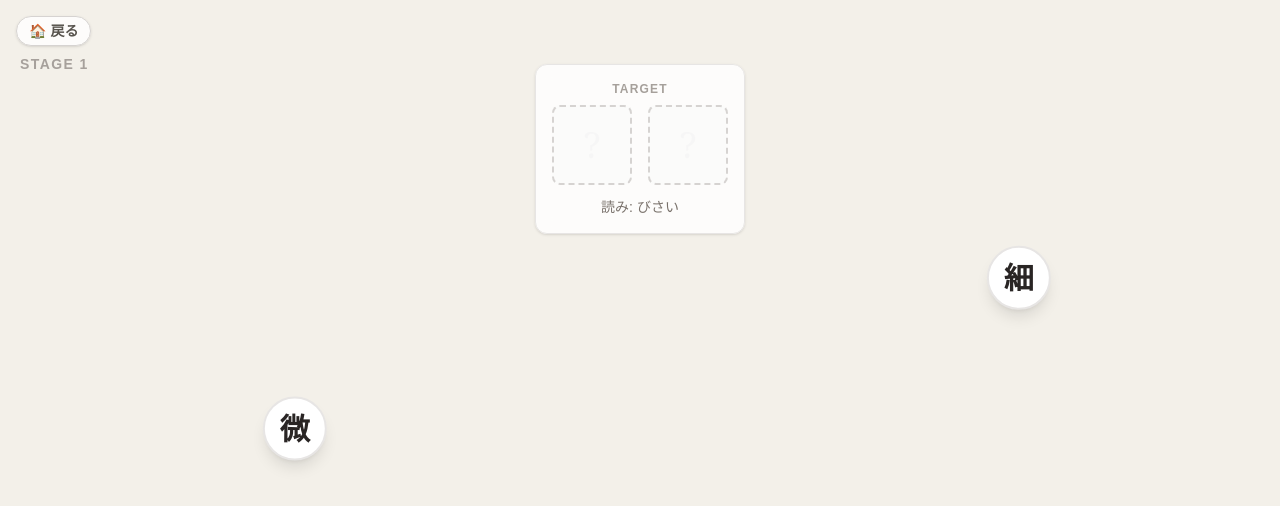
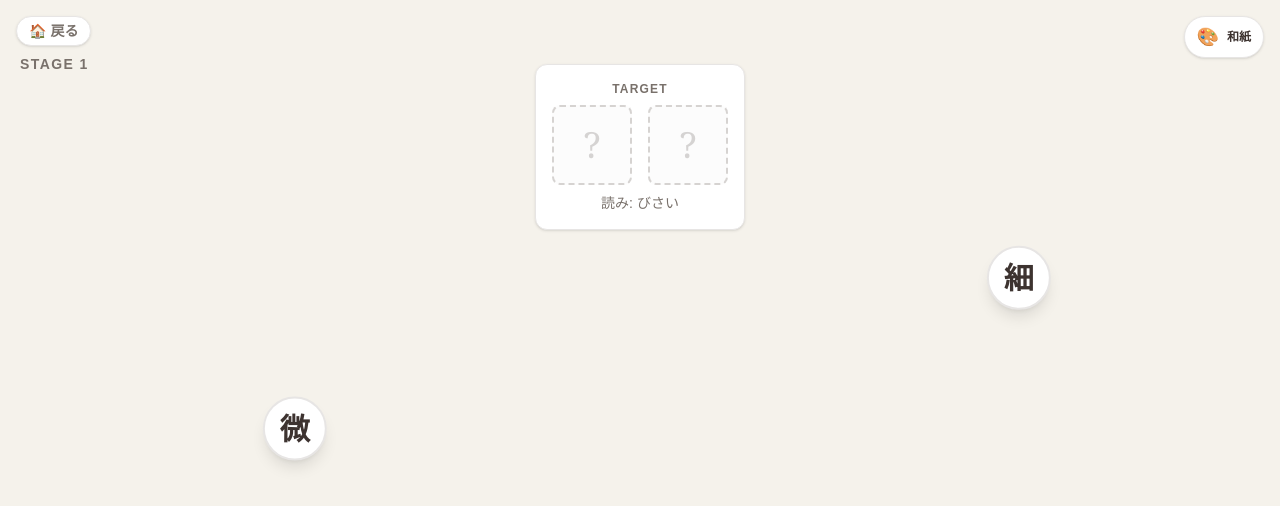
Before and after one commit to yuji-oonaka/kanji-merge, a Next.js app: page /play in a window 1280 px wide. Shown: the top 506 px of the page. Built offline with nearby package versions, Linux system fonts and the light colour scheme.

Commit message:
feat: スキン・テーマ機能の実装（物理演算版UI対応）

```diff
--- a/src/features/game-board/components/FloatingPart.tsx
+++ b/src/features/game-board/components/FloatingPart.tsx
@@ -2,13 +2,11 @@
 
 import { motion, useDragControls } from "framer-motion";
 import { useState } from "react";
-
-// エイリアス(@)を使わず、相対パスで確実に指定
-// components -> game-board -> features -> src -> kanji-core...
 import { GamePart } from "../../kanji-core/types";
 import { useMergeJudge } from "../hooks/useMergeJudge";
-// components -> game-board -> features -> src -> lib -> utils...
 import { cn } from "../../../lib/utils/tw-merge";
+import { useGameStore } from "../stores/store"; // 追加
+import { THEMES } from "../constants/themes"; // 追加
 
 interface FloatingPartProps {
   part: GamePart;
@@ -16,7 +14,6 @@ interface FloatingPartProps {
   y: number;
 }
 
-// 指で隠れないようにずらす量 (px)
 const DRAG_OFFSET_Y = -60;
 
 export function FloatingPart({ part, x, y }: FloatingPartProps) {
@@ -24,61 +21,62 @@ export function FloatingPart({ part, x, y }: FloatingPartProps) {
   const { handleDragEnd } = useMergeJudge();
   const [isDragging, setIsDragging] = useState(false);
 
+  // ▼ テーマ取得
+  const currentTheme = useGameStore((state) => state.currentTheme);
+  const theme = THEMES[currentTheme];
+
   return (
     <motion.div
       drag
       dragControls={controls}
-      dragMomentum={false} // 慣性を切って吸い付きを良くする
-      dragElastic={0} // ゴム紐効果も切る
-      // 座標は初期値のみ渡し、あとはFramer Motionに任せる
+      dragMomentum={false}
+      dragElastic={0}
       initial={{ x, y, scale: 0, opacity: 0 }}
       animate={{
         x,
         y,
-        scale: isDragging ? 1.2 : 1, // ドラッグ中は大きく
+        scale: isDragging ? 1.2 : 1,
         opacity: 1,
-        zIndex: isDragging ? 50 : 0, // ドラッグ中は最前面
+        zIndex: isDragging ? 50 : 0,
         filter: isDragging
           ? "drop-shadow(0px 10px 10px rgba(0,0,0,0.3))"
-          : "none", // 持ち上げてる感の影
+          : "none",
       }}
-      // ドラッグ開始・終了の検知
       onDragStart={() => setIsDragging(true)}
       onDragEnd={(_, info) => {
         setIsDragging(false);
-
-        // ドロップ時の絶対座標を計算
-        // x, y = ストア上の初期位置
-        // info.offset = ドラッグ開始位置からの移動量
         const currentFingerX = x + info.offset.x;
         const currentFingerY = y + info.offset.y;
-
-        // ★重要: 判定座標を「指の位置」ではなく「表示されている漢字の位置」に補正する
-        // 見た目を上にずらしているので、判定も上にずらさないと直感とズレる
         const dropX = currentFingerX;
         const dropY = currentFingerY + DRAG_OFFSET_Y;
-
         handleDragEnd(part, dropX, dropY);
       }}
       className="absolute touch-none select-none flex items-center justify-center cursor-grab active:cursor-grabbing"
     >
-      {/* ドラッグのヒット判定(親div)と、見た目の表示(子div)を分けることで
-        「判定は指の位置だが、見た目は上」を実現する
-      */}
       <motion.div
         animate={{
-          y: isDragging ? DRAG_OFFSET_Y : 0, // ドラッグ中だけ上にずらす
+          y: isDragging ? DRAG_OFFSET_Y : 0,
         }}
         transition={{ type: "spring", stiffness: 300, damping: 20 }}
+        // ▼ クラス名を動的に変更
         className={cn(
           "flex items-center justify-center",
           "w-16 h-16 rounded-full shadow-lg",
-          "bg-white border-2 border-stone-200 text-stone-800",
+          "border-2",
           "font-serif text-3xl font-bold",
-          "transition-colors",
-          part.type === "KANJI"
-            ? "bg-amber-50 border-amber-200 text-amber-900 w-20 h-20 text-4xl"
-            : "bg-white"
+          "transition-colors duration-300",
+          theme.colors.partBg, // 背景色
+          theme.colors.partBorder, // 枠線色
+          theme.colors.text, // 文字色
+
+          // 漢字(KANJI)タイプの場合は少し大きく強調
+          part.type === "KANJI" && [
+            "w-20 h-20 text-4xl",
+            // KANJIの場合はアクセントカラーを混ぜるなどの調整
+            currentTheme === "paper"
+              ? "bg-amber-50 border-amber-200 text-amber-900"
+              : `border-[${theme.colors.accent}]`,
+          ]
         )}
       >
         {part.char}
--- a/src/features/game-board/components/GoalSlot.tsx
+++ b/src/features/game-board/components/GoalSlot.tsx
@@ -2,8 +2,8 @@
 
 import { motion } from "framer-motion";
 import { JukugoDefinition } from "@/features/kanji-core/types";
-// ★修正: 正しいパスを指定
 import { useGameStore } from "../stores/store";
+import { THEMES } from "../constants/themes"; // 追加
 
 interface GoalSlotProps {
   target: JukugoDefinition | null;
@@ -11,16 +11,16 @@ interface GoalSlotProps {
 
 export function GoalSlot({ target }: GoalSlotProps) {
   const filledIndices = useGameStore((state) => state.filledIndices);
+  const currentTheme = useGameStore((state) => state.currentTheme); // 追加
+  const theme = THEMES[currentTheme]; // 追加
 
   if (!target) return null;
 
   const charCount = target.components.length;
-  // 文字数が多い場合はスロットサイズを小さくする
   const isLong = charCount >= 4;
   const isMedium = charCount === 3;
 
-  // サイズクラスの決定
-  let slotSizeClass = "w-20 h-20"; // デフォルト(2文字)
+  let slotSizeClass = "w-20 h-20";
   let textSizeClass = "text-4xl";
 
   if (isLong) {
@@ -32,8 +32,13 @@ export function GoalSlot({ target }: GoalSlotProps) {
   }
 
   return (
-    <div className="flex flex-col items-center gap-2 p-4 bg-white/80 backdrop-blur-sm rounded-xl shadow-sm border border-stone-200 transition-all duration-500 mx-4">
-      <div className="text-xs font-bold text-stone-400 tracking-widest">
+    <div
+      className={`
+      flex flex-col items-center gap-2 p-4 rounded-xl shadow-sm border transition-all duration-500 mx-4 backdrop-blur-sm
+      ${theme.colors.partBg} ${theme.colors.partBorder}
+    `}
+    >
+      <div className={`text-xs font-bold tracking-widest ${theme.colors.sub}`}>
         TARGET
       </div>
 
@@ -44,7 +49,11 @@ export function GoalSlot({ target }: GoalSlotProps) {
           return (
             <div
               key={`${target.id}-slot-${index}`}
-              className={`relative ${slotSizeClass} border-2 border-dashed border-stone-300 rounded-lg flex items-center justify-center bg-stone-50/50 overflow-hidden transition-all`}
+              // ▼ テーマ色を適用
+              className={`
+                relative ${slotSizeClass} border-2 border-dashed rounded-lg flex items-center justify-center overflow-hidden transition-all
+                ${theme.colors.slotBg} ${theme.colors.slotBorder}
+              `}
             >
               {/* 正解の漢字 */}
               {isFilled && (
@@ -52,7 +61,17 @@ export function GoalSlot({ target }: GoalSlotProps) {
                   initial={{ scale: 0, opacity: 0, rotate: -10 }}
                   animate={{ scale: 1, opacity: 1, rotate: 0 }}
                   transition={{ type: "spring", stiffness: 200, damping: 15 }}
-                  className={`w-full h-full bg-amber-100 flex items-center justify-center ${textSizeClass} text-amber-900 font-bold font-serif`}
+                  // ▼ 正解時の色は強調色(accent)を使うか、視認性重視で固定にするか
+                  // ここでは視認性を重視して、和風:薄橙、その他:テーマ色に合わせて調整
+                  className={`
+                    w-full h-full flex items-center justify-center font-bold font-serif
+                    ${textSizeClass}
+                    ${
+                      currentTheme === "paper"
+                        ? "bg-amber-100 text-amber-900"
+                        : `${theme.colors.accent} bg-white/10`
+                    }
+                  `}
                 >
                   {char}
                 </motion.div>
@@ -61,7 +80,7 @@ export function GoalSlot({ target }: GoalSlotProps) {
               {/* 未正解時のヒント */}
               {!isFilled && (
                 <span
-                  className={`text-stone-200 font-serif opacity-20 ${textSizeClass}`}
+                  className={`font-serif opacity-20 ${textSizeClass} ${theme.colors.text}`}
                 >
                   ?
                 </span>
@@ -71,7 +90,7 @@ export function GoalSlot({ target }: GoalSlotProps) {
         })}
       </div>
 
-      <div className="text-sm font-medium text-stone-500 mt-1">
+      <div className={`text-sm font-medium ${theme.colors.sub}`}>
         読み: {target.reading}
       </div>
     </div>
--- a/src/features/game-board/components/StageView.tsx
+++ b/src/features/game-board/components/StageView.tsx
@@ -3,13 +3,13 @@
 import { useEffect, useState } from "react";
 import Link from "next/link";
 import { AnimatePresence } from "framer-motion";
-// ★修正: store.ts を直接指定するように変更
 import { useGameStore } from "../stores/store";
 import { FloatingPart } from "./FloatingPart";
 import { GoalSlot } from "./GoalSlot";
 import { ResultOverlay } from "./ResultOverlay";
 import { soundEngine } from "@/lib/sounds/SoundEngine";
-import { JukugoDefinition } from "@/features/kanji-core/types";
+import { THEMES } from "../constants/themes"; // 追加
+import { ThemeSwitcher } from "./ThemeSwitcher"; // 追加
 
 interface StageViewProps {
   levelDisplay?: number;
@@ -20,12 +20,13 @@ export function StageView({ levelDisplay = 1, onNextLevel }: StageViewProps) {
   const parts = useGameStore((state) => state.parts);
   const currentJukugo = useGameStore((state) => state.currentJukugo);
   const isCleared = useGameStore((state) => state.isCleared);
+  const currentTheme = useGameStore((state) => state.currentTheme); // 追加
 
-  // 画面サイズ
+  const theme = THEMES[currentTheme]; // 現在のテーマ設定を取得
+
   const [dimensions, setDimensions] = useState({ width: 0, height: 0 });
 
   useEffect(() => {
-    // クライアントサイドでのみ実行
     setDimensions({
       width: window.innerWidth,
       height: window.innerHeight,
@@ -51,21 +52,33 @@ export function StageView({ levelDisplay = 1, onNextLevel }: StageViewProps) {
   }, [isCleared]);
 
   return (
-    <div className="relative w-full h-screen overflow-hidden bg-[#f5f2eb]">
+    // ▼ 背景色をテーマに応じて変更
+    <div
+      className={`relative w-full h-screen overflow-hidden transition-colors duration-500 ${theme.colors.background}`}
+    >
       {/* --- ヘッダーエリア --- */}
       <div className="absolute top-0 left-0 right-0 p-4 flex justify-between items-start z-30 pointer-events-none">
         <div className="flex flex-col gap-2 pointer-events-auto">
           <Link
             href="/"
-            className="bg-white/80 backdrop-blur border border-stone-300 px-3 py-1 rounded-full text-sm font-bold text-stone-600 shadow-sm hover:bg-stone-100 transition-colors flex items-center gap-1 w-fit"
+            className={`
+              backdrop-blur border px-3 py-1 rounded-full text-sm font-bold shadow-sm transition-colors flex items-center gap-1 w-fit
+              ${theme.colors.partBg} ${theme.colors.partBorder} ${theme.colors.sub}
+            `}
           >
             <span>🏠</span> 戻る
           </Link>
-          <div className="text-stone-400 font-bold tracking-widest text-sm pl-1">
+          <div
+            className={`font-bold tracking-widest text-sm pl-1 ${theme.colors.sub}`}
+          >
             STAGE {levelDisplay}
           </div>
         </div>
-        <div></div>
+
+        {/* ▼ テーマ切り替えボタンを配置 */}
+        <div className="pointer-events-auto">
+          <ThemeSwitcher />
+        </div>
       </div>
 
       {/* --- ゴールエリア --- */}
@@ -96,9 +109,10 @@ export function StageView({ levelDisplay = 1, onNextLevel }: StageViewProps) {
         })}
       </div>
 
-      <div className="absolute inset-0 opacity-10 pointer-events-none bg-stone-200 mix-blend-multiply z-0" />
+      {/* 背景装飾（テーマが和紙のときだけ乗算テクスチャをかける等の調整も可） */}
+      <div className="absolute inset-0 opacity-10 pointer-events-none mix-blend-multiply z-0" />
 
-      {/* --- クリア画面 (ResultOverlay) --- */}
+      {/* --- クリア画面 --- */}
       <AnimatePresence>
         {isCleared && <ResultOverlay onNextLevel={onNextLevel} />}
       </AnimatePresence>
--- /dev/null
+++ b/src/features/game-board/components/ThemeSwitcher.tsx
@@ -0,0 +1,32 @@
+"use client";
+
+import { useGameStore } from "../stores/store";
+import { THEMES, ThemeId } from "../constants/themes";
+import { motion } from "framer-motion";
+
+export function ThemeSwitcher() {
+  const currentTheme = useGameStore((state) => state.currentTheme);
+  const setTheme = useGameStore((state) => state.setTheme);
+  const theme = THEMES[currentTheme];
+
+  const handleToggle = () => {
+    const ids = Object.keys(THEMES) as ThemeId[];
+    const currentIndex = ids.indexOf(currentTheme);
+    const nextIndex = (currentIndex + 1) % ids.length;
+    setTheme(ids[nextIndex]);
+  };
+
+  return (
+    <button
+      onClick={handleToggle}
+      className={`
+        flex items-center gap-2 px-3 py-1.5 rounded-full border shadow-sm transition-all
+        hover:scale-105 active:scale-95 backdrop-blur-md
+        ${theme.colors.partBg} ${theme.colors.partBorder} ${theme.colors.text}
+      `}
+    >
+      <span className="text-lg">🎨</span>
+      <span className="text-xs font-bold">{theme.name}</span>
+    </button>
+  );
+}
--- /dev/null
+++ b/src/features/game-board/constants/themes.ts
@@ -0,0 +1,61 @@
+export type ThemeId = 'paper' | 'blackboard' | 'cyber';
+
+export interface ThemeConfig {
+  id: ThemeId;
+  name: string;
+  colors: {
+    background: string;     // 全体の背景色
+    text: string;           // メイン文字色
+    accent: string;         // 強調色（ボタンや正解など）
+    sub: string;            // 補足文字色
+    partBg: string;         // パーツの背景
+    partBorder: string;     // パーツの枠線
+    slotBg: string;         // ゴールスロットの背景
+    slotBorder: string;     // ゴールスロットの枠
+  };
+}
+
+export const THEMES: Record<ThemeId, ThemeConfig> = {
+  paper: {
+    id: 'paper',
+    name: '和紙',
+    colors: {
+      background: 'bg-[#f5f2eb]',
+      text: 'text-[#3d3330]',
+      accent: 'text-[#d94a38]', // 朱色
+      sub: 'text-stone-500',
+      partBg: 'bg-white',
+      partBorder: 'border-stone-200',
+      slotBg: 'bg-stone-50/50',
+      slotBorder: 'border-stone-300',
+    },
+  },
+  blackboard: {
+    id: 'blackboard',
+    name: '黒板',
+    colors: {
+      background: 'bg-[#2b4033]', // 深緑
+      text: 'text-white',
+      accent: 'text-[#facc15]',   // チョークの黄色
+      sub: 'text-stone-300',
+      partBg: 'bg-[#1a2e22]',
+      partBorder: 'border-stone-400',
+      slotBg: 'bg-white/10',
+      slotBorder: 'border-white/30',
+    },
+  },
+  cyber: {
+    id: 'cyber',
+    name: '電脳',
+    colors: {
+      background: 'bg-[#0f172a]', // 濃い紺
+      text: 'text-[#22d3ee]',     // ネオンシアン
+      accent: 'text-[#f472b6]',   // ネオンピンク
+      sub: 'text-slate-400',
+      partBg: 'bg-[#1e293b]',
+      partBorder: 'border-[#22d3ee]/50',
+      slotBg: 'bg-[#1e293b]/50',
+      slotBorder: 'border-[#22d3ee]/30',
+    },
+  },
+};
--- a/src/features/game-board/stores/index.ts
+++ b/src/features/game-board/stores/index.ts
@@ -3,8 +3,11 @@ import { persist } from 'zustand/middleware';
 import { PartsSlice, createPartsSlice } from './slices/partsSlice';
 import { StageSlice, createStageSlice } from './slices/stageSlice';
 import { DictionarySlice, createDictionarySlice } from '@/features/dictionary/stores/dictionarySlice';
+// ▼ 追加
+import { ThemeSlice, createThemeSlice } from './slices/themeSlice';
 
-type GameStore = PartsSlice & StageSlice & DictionarySlice;
+// ▼ 追加
+type GameStore = PartsSlice & StageSlice & DictionarySlice & ThemeSlice;
 
 export const useGameStore = create<GameStore>()(
   persist(
@@ -12,6 +15,8 @@ export const useGameStore = create<GameStore>()(
       ...createPartsSlice(...a),
       ...createStageSlice(...a),
       ...createDictionarySlice(...a),
+      // ▼ 追加
+      ...createThemeSlice(...a),
     }),
     {
       name: 'kanji-merge-storage',
@@ -19,8 +24,10 @@ export const useGameStore = create<GameStore>()(
         unlockedIds: state.unlockedIds,
         unlockedJukugos: state.unlockedJukugos,
         levelIndex: state.levelIndex,
-        maxReachedLevel: state.maxReachedLevel, // ★追加
-        historyIds: state.historyIds
+        maxReachedLevel: state.maxReachedLevel,
+        historyIds: state.historyIds,
+        // ▼ 追加
+        currentTheme: state.currentTheme,
       }),
     }
   )
--- /dev/null
+++ b/src/features/game-board/stores/slices/themeSlice.ts
@@ -0,0 +1,12 @@
+import { StateCreator } from 'zustand';
+import { ThemeId } from '../../constants/themes';
+
+export interface ThemeSlice {
+  currentTheme: ThemeId;
+  setTheme: (id: ThemeId) => void;
+}
+
+export const createThemeSlice: StateCreator<ThemeSlice> = (set) => ({
+  currentTheme: 'paper', // 初期値は「和紙」
+  setTheme: (id) => set({ currentTheme: id }),
+});
--- a/src/features/game-board/stores/store.ts
+++ b/src/features/game-board/stores/store.ts
@@ -4,9 +4,11 @@ import { PartsSlice, createPartsSlice } from './slices/partsSlice';
 import { StageSlice, createStageSlice } from './slices/stageSlice';
 import { DictionarySlice, createDictionarySlice } from '@/features/dictionary/stores/dictionarySlice';
 import { EffectSlice, createEffectSlice } from './slices/effectSlice';
+// ▼ 追加
+import { ThemeSlice, createThemeSlice } from './slices/themeSlice';
 
-// 型定義に EffectSlice を追加
-type GameStore = PartsSlice & StageSlice & DictionarySlice & EffectSlice;
+// ▼ 型定義に追加
+type GameStore = PartsSlice & StageSlice & DictionarySlice & EffectSlice & ThemeSlice;
 
 export const useGameStore = create<GameStore>()(
   persist(
@@ -15,13 +17,19 @@ export const useGameStore = create<GameStore>()(
       ...createStageSlice(...a),
       ...createDictionarySlice(...a),
       ...createEffectSlice(...a),
+      // ▼ 追加
+      ...createThemeSlice(...a),
     }),
     {
       name: 'kanji-merge-storage',
-      // エフェクト自体は保存する必要がないので除外する
       partialize: (state) => ({
         unlockedIds: state.unlockedIds,
-        levelIndex: state.levelIndex
+        unlockedJukugos: state.unlockedJukugos,
+        levelIndex: state.levelIndex,
+        maxReachedLevel: state.maxReachedLevel,
+        historyIds: state.historyIds,
+        // ▼ 追加: テーマ設定も保存対象にする
+        currentTheme: state.currentTheme,
       }),
     }
   )
```
